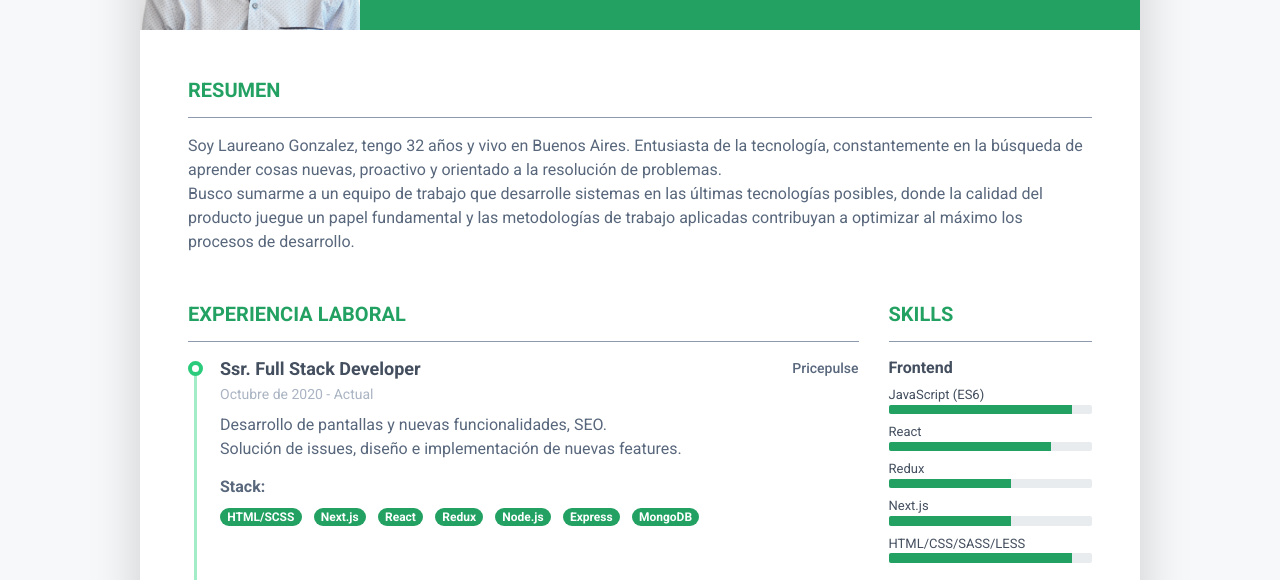
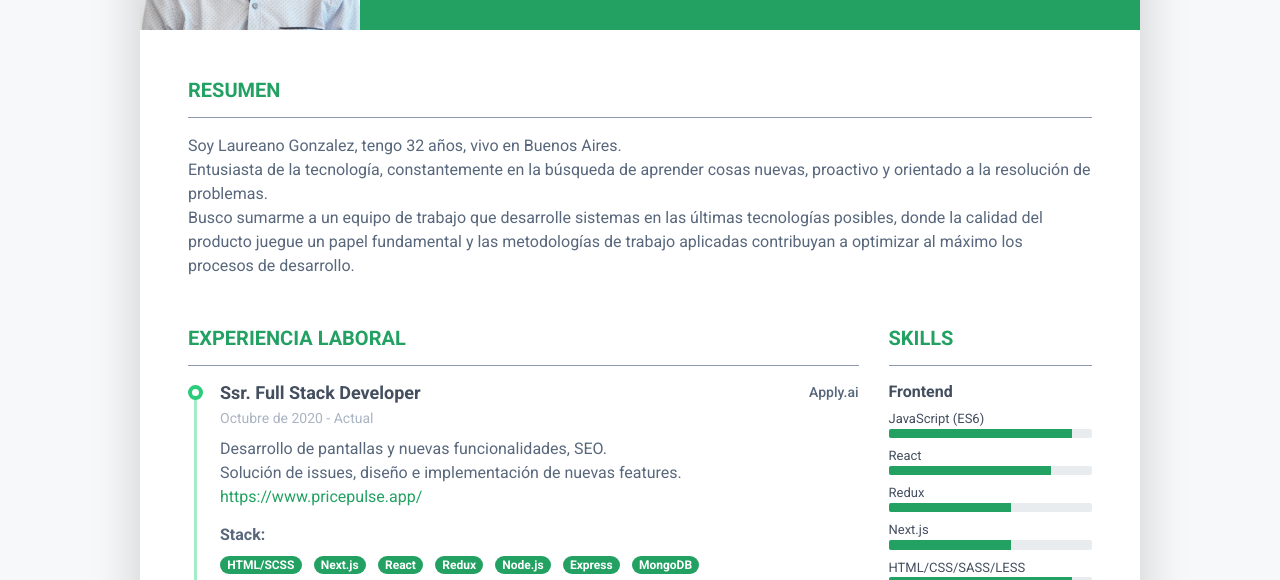
Before and after one commit to laureano57/laureano57.github.io, a plain HTML site: page index.html in a window 1280 px wide. Shown: the part 220-800 px from the top of the page. Drawn offline with nearby package versions, Linux system fonts and the light colour scheme; a script that the page names is missing.

Commit message:
Update index.html

```diff
--- a/index.html
+++ b/index.html
@@ -64,9 +64,8 @@
           <h2 class="resume-section-title text-uppercase font-weight-bold pb-3 mb-3">Resumen</h2>
           <div class="resume-section-content">
             <p class="mb-0">
-              Soy Laureano Gonzalez, tengo 32 años y vivo en Buenos Aires. Entusiasta de la tecnología,
-              constantemente en la búsqueda de aprender cosas nuevas, proactivo y orientado a la resolución de
-              problemas.<br />
+              Soy Laureano Gonzalez, tengo 32 años, vivo en Buenos Aires.<br/>
+              Entusiasta de la tecnología, constantemente en la búsqueda de aprender cosas nuevas, proactivo y orientado a la resolución de problemas.<br />
               Busco sumarme a un equipo de trabajo que desarrolle sistemas en las últimas tecnologías posibles,
               donde la calidad del producto juegue un papel fundamental y las metodologías de trabajo aplicadas
               contribuyan a optimizar al máximo los procesos de desarrollo.
@@ -87,7 +86,7 @@
                         <h3 class="resume-position-title font-weight-bold mb-1">
                           Ssr. Full Stack Developer
                         </h3>
-                        <div class="resume-company-name ml-auto">Pricepulse</div>
+                        <div class="resume-company-name ml-auto">Apply.ai</div>
                       </div>
                       <!--//row-->
                       <div class="resume-position-time">Octubre de 2020 - Actual</div>
@@ -97,6 +96,7 @@
                       <p>
                         Desarrollo de pantallas y nuevas funcionalidades, SEO.<br />
                         Solución de issues, diseño e implementación de nuevas features.<br />
+                        <a target="_blank" title="Pricepulse" href="https://www.pricepulse.app/">https://www.pricepulse.app/</a>
                       </p>
                       <h4 class="resume-timeline-item-desc-heading font-weight-bold">Stack:</h4>
                       <ul class="list-inline">
```
